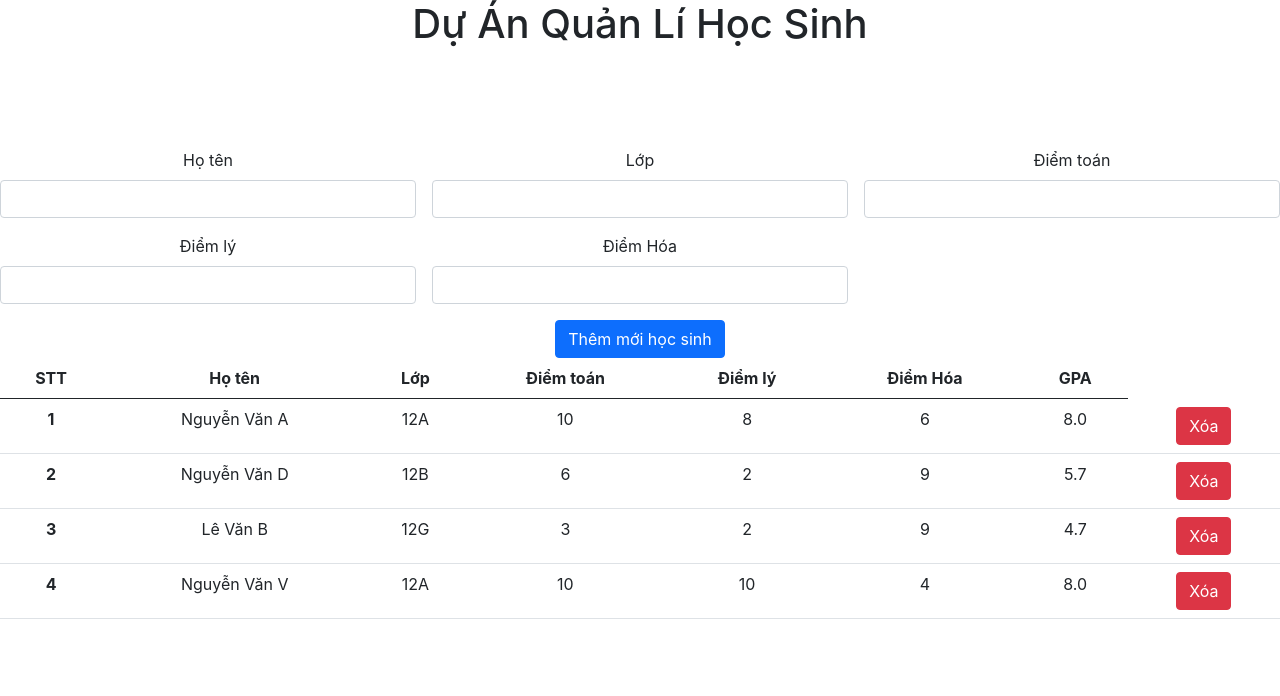
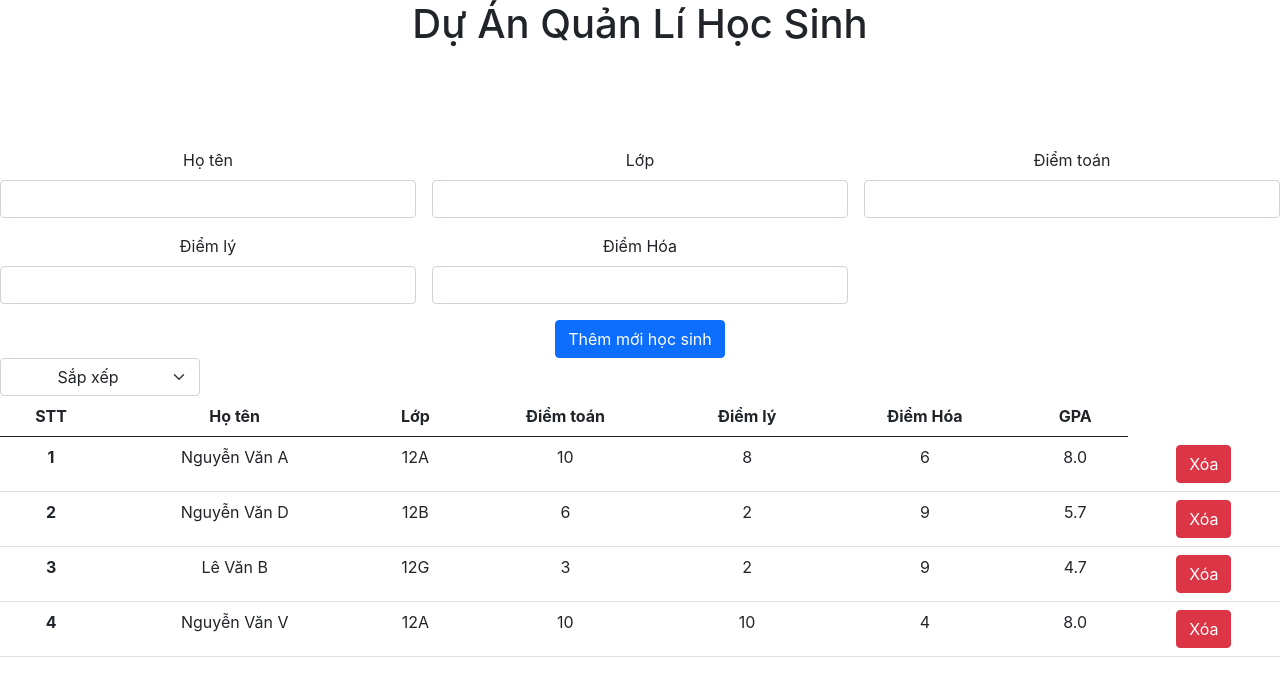
Before and after one commit to duynhannguyen/CIJS-85-HOMEWORK, a React (Create React App) app in the folder studentmanament/: page / in a window 1280 px wide. Shown: the top 696 px of the page. Built offline with nearby package versions, Linux system fonts and the light colour scheme.

Commit message:
update-sortstudent

```diff
--- a/studentmanament/src/App.css
+++ b/studentmanament/src/App.css
@@ -1,11 +1,18 @@
-*{
+* {
   margin: 0;
   padding: 0;
   box-sizing: border-box;
 }
-.App{
+.App {
   text-align: center;
 }
-.student-table{
+.student-table {
   margin-top: 100px;
 }
+.sort-container {
+  width: 200px;
+}
+.form-select {
+  text-align: center;
+  align-items: end;
+}
--- a/studentmanament/src/components/SortStudent.js
+++ /dev/null
@@ -1,3 +0,0 @@
-const SortStudent = () => {
-
-}
--- a/studentmanament/src/components/StudentTable.js
+++ b/studentmanament/src/components/StudentTable.js
@@ -1,11 +1,59 @@
-import StudentRow from "./StudentRow"
-import AddNewStudent from "./AddNewStudent"
+import StudentRow from "./StudentRow";
+import AddNewStudent from "./AddNewStudent";
+import { useState } from "react";
 const StudentTable = (props) => {
-    const {studentDataEle=[] , newStudentData, deleteStudent } = props
-    const studentList = studentDataEle &&studentDataEle.map((student , index) => <StudentRow {...student} index={index} deleteStudentEle = {deleteStudent} />)
+  const [sortOption, setSortOption] = useState("default");
+  const { studentDataEle = [], newStudentData, deleteStudent } = props;
+  const studentList =
+    studentDataEle &&
+    studentDataEle.map((student, index) => (
+      <StudentRow {...student} index={index} deleteStudentEle={deleteStudent} />
+    ));
+  const gpaStudent = (studentDataEle) => {
+    (
+      (Number(studentDataEle.math) +
+        Number(studentDataEle.chem) +
+        Number(studentDataEle.phy)) /
+      3
+    ).toFixed(1);
+  };
+  const SortStudent = (e) => {
+    // console.log(sortOption);
+    setSortOption(e.target.value);
+  };
+  const sortedStudent = (sortOption, studentDataEle) => {
+    const sortedStudentData = [];
+    switch (sortOption) {
+      case "Ascd":
+        break;
+      case "Dscd":
+        break;
+      case "aToZ":
+        break;
+      case "ztoA":
+        break;
+      case "default":
+        return studentDataEle;
+    }
+  };
   return (
-        <div className = "student-table">
-          <AddNewStudent newStudent = {newStudentData} />
+    <div className="student-table">
+      <AddNewStudent newStudent={newStudentData} />
+      <div className="sort-container">
+        <select
+          className="form-select"
+          onChange={SortStudent}
+          value={sortOption}
+        >
+          <option selected value={"default"}>
+            Sắp xếp
+          </option>
+          <option value={"Ascd"}>Tăng dần</option>
+          <option value={"Dscd"}>Giảm dần</option>
+          <option value={"aToZ"}>A {"->"} Z</option>
+          <option value={"ztoA"}>Z {"->"} A</option>
+        </select>
+      </div>
       <table className="table">
         <thead>
           <tr>
@@ -18,11 +66,9 @@ const StudentTable = (props) => {
             <th scope="col">GPA</th>
           </tr>
         </thead>
-  <tbody>
-    {studentList}
-  </tbody>
+        <tbody>{studentList}</tbody>
       </table>
     </div>
-    )
-}
+  );
+};
 export default StudentTable;
```
Lines whose indentation alone changed are shown as unchanged.
